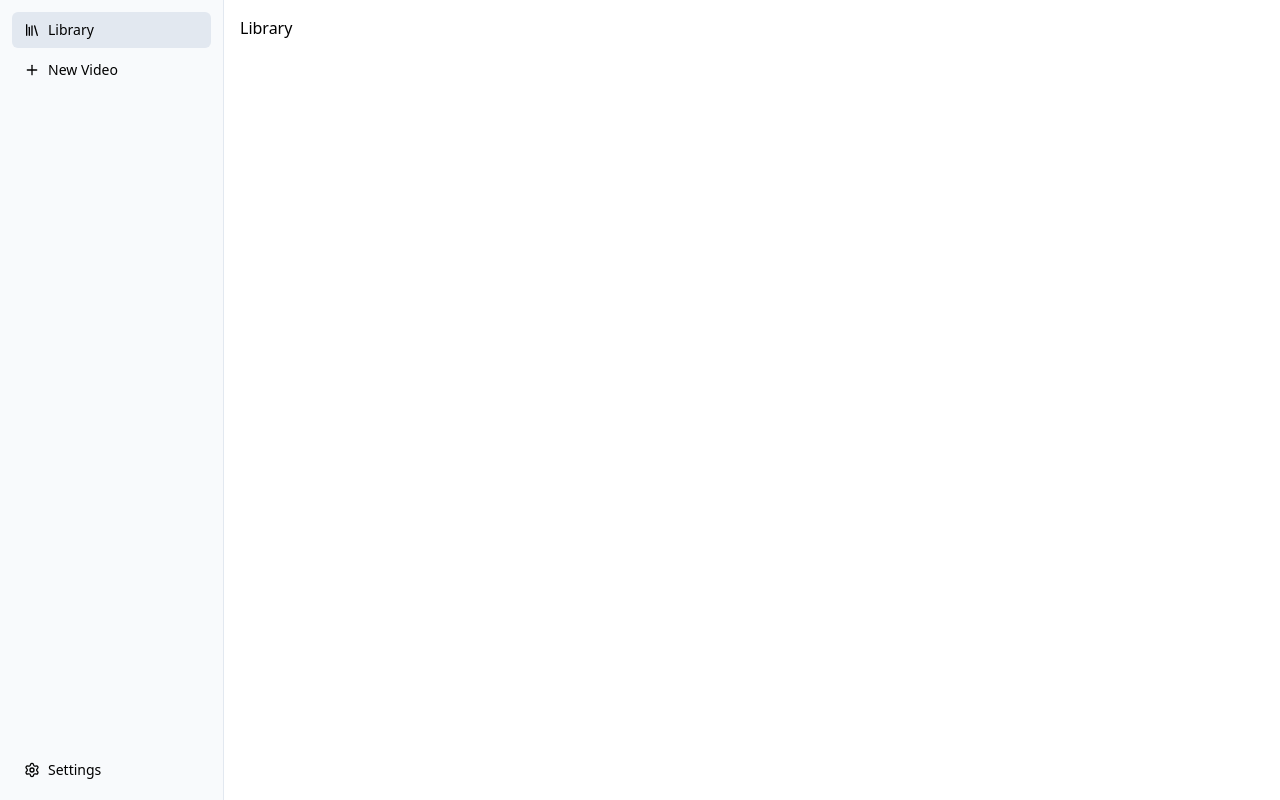
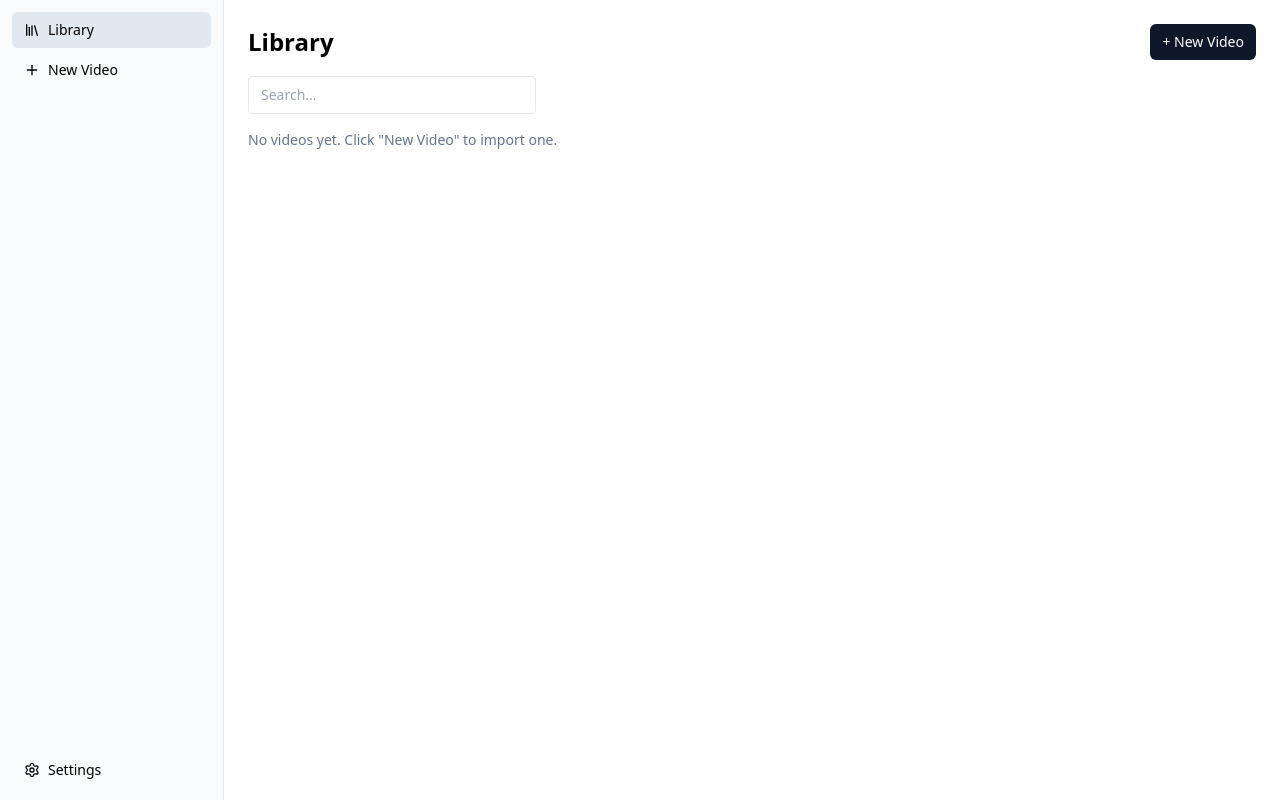
Before and after one commit to JanHuntersi/video-summary, a React (Vite) app: page / in a window 1280 px wide. Built offline with nearby package versions, Linux system fonts and the light colour scheme.

Commit message:
feat(renderer): Library page with cards

```diff
--- /dev/null
+++ b/src/renderer/components/VideoCard.tsx
@@ -0,0 +1,49 @@
+import { Link } from 'react-router-dom';
+import { useEffect, useState } from 'react';
+import type { IndexEntry } from '@shared/types';
+import { useSettings } from '@renderer/stores/settings';
+
+function statusColor(s: IndexEntry['status']) {
+  return {
+    imported: 'bg-slate-200',
+    transcribing: 'bg-amber-200',
+    transcribed: 'bg-blue-200',
+    summarizing: 'bg-amber-300',
+    summarized: 'bg-green-200',
+    error: 'bg-red-200'
+  }[s];
+}
+
+function formatDuration(sec: number) {
+  const m = Math.floor(sec / 60);
+  const s = Math.floor(sec % 60);
+  return `${m}:${s.toString().padStart(2, '0')}`;
+}
+
+export function VideoCard({ entry }: { entry: IndexEntry }) {
+  const { settings } = useSettings();
+  const [thumb, setThumb] = useState<string>('');
+  useEffect(() => {
+    if (settings) setThumb(`file://${settings.libraryPath}/${entry.thumbnailRelPath}`);
+  }, [settings, entry]);
+
+  return (
+    <Link
+      to={`/video/${entry.id}`}
+      className="block border rounded-lg overflow-hidden hover:shadow-md transition-shadow bg-white"
+    >
+      <div className="aspect-video bg-slate-100">
+        {thumb && <img src={thumb} className="w-full h-full object-cover" />}
+      </div>
+      <div className="p-3">
+        <div className="font-medium truncate">{entry.title}</div>
+        <div className="flex items-center justify-between mt-1">
+          <span className="text-xs text-slate-500">{formatDuration(entry.durationSec)}</span>
+          <span className={`text-xs px-2 py-0.5 rounded ${statusColor(entry.status)}`}>
+            {entry.status}
+          </span>
+        </div>
+      </div>
+    </Link>
+  );
+}
--- a/src/renderer/routes/Library.tsx
+++ b/src/renderer/routes/Library.tsx
@@ -1,3 +1,46 @@
+import { useEffect, useState } from 'react';
+import { Link } from 'react-router-dom';
+import { useLibrary } from '@renderer/stores/library';
+import { useSettings } from '@renderer/stores/settings';
+import { VideoCard } from '@renderer/components/VideoCard';
+import { Button } from '@renderer/components/ui/button';
+
 export default function Library() {
-  return <div className="p-4">Library</div>;
+  const { videos, refresh } = useLibrary();
+  const { load: loadSettings } = useSettings();
+  const [q, setQ] = useState('');
+
+  useEffect(() => {
+    void loadSettings().then(refresh);
+  }, []);
+
+  const filtered = videos.filter((v) => v.title.toLowerCase().includes(q.toLowerCase()));
+
+  return (
+    <div className="p-6">
+      <div className="flex items-center justify-between mb-4">
+        <h1 className="text-2xl font-semibold">Library</h1>
+        <Link to="/new">
+          <Button>+ New Video</Button>
+        </Link>
+      </div>
+      <input
+        value={q}
+        onChange={(e) => setQ(e.target.value)}
+        placeholder="Search…"
+        className="border rounded px-3 py-2 text-sm w-72 mb-4"
+      />
+      {filtered.length === 0 ? (
+        <div className="text-slate-500 text-sm">
+          No videos yet. Click "New Video" to import one.
+        </div>
+      ) : (
+        <div className="grid grid-cols-1 sm:grid-cols-2 lg:grid-cols-3 gap-4">
+          {filtered.map((v) => (
+            <VideoCard key={v.id} entry={v} />
+          ))}
+        </div>
+      )}
+    </div>
+  );
 }
--- /dev/null
+++ b/src/renderer/stores/library.ts
@@ -0,0 +1,17 @@
+import { create } from 'zustand';
+import type { IndexEntry } from '@shared/types';
+
+interface State {
+  videos: IndexEntry[];
+  refresh: () => Promise<void>;
+  remove: (id: string) => Promise<void>;
+}
+
+export const useLibrary = create<State>((set) => ({
+  videos: [],
+  refresh: async () => set({ videos: await window.api.library.list() }),
+  remove: async (id) => {
+    await window.api.library.delete(id);
+    set((s) => ({ videos: s.videos.filter((v) => v.id !== id) }));
+  }
+}));
```
